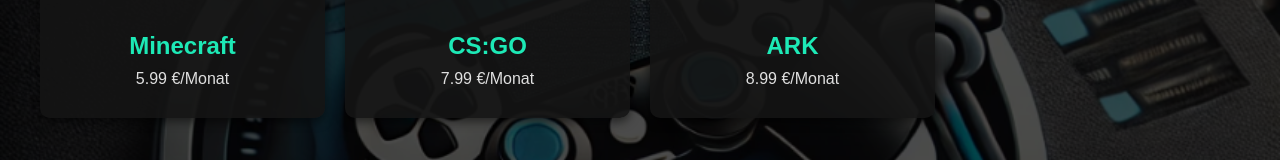
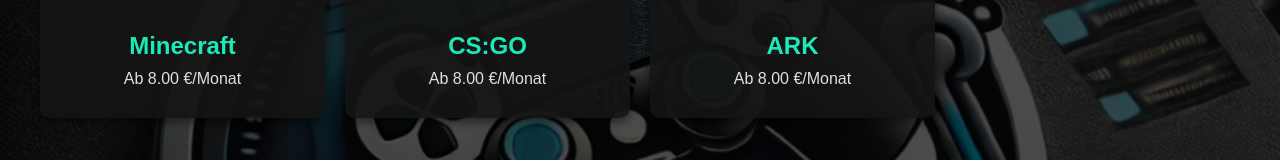
Before and after one commit to Kev10031994/Abschluss-Projekt, a React (Create React App) app in the folder frontend/: page /serverliste in a window 1280 px wide. Shown: the part 395-555 px from the top of the page. Built offline with nearby package versions, Linux system fonts and the light colour scheme.

Commit message:
DB Änderungen und Preisänderungen

```diff
--- a/frontend/src/components/pages/ServerListe.js
+++ b/frontend/src/components/pages/ServerListe.js
@@ -8,9 +8,9 @@
 import arkImage from "../../assets/images/ark.png";
 
 const serverList = [
-  { id: 1, name: "Minecraft", image: minecraftImage, price: "5.99" },
-  { id: 2, name: "CS:GO", image: csgoImage, price: "7.99" },
-  { id: 3, name: "ARK", image: arkImage, price: "8.99" },
+  { id: 1, name: "Minecraft", image: minecraftImage, price: "Ab 8.00" },
+  { id: 2, name: "CS:GO", image: csgoImage, price: "Ab 8.00" },
+  { id: 3, name: "ARK", image: arkImage, price: "Ab 8.00" },
 ];
 
 const ServerListe = () => {
```
Also changed, not shown: 1 other file (tests, documents, lock files or other folders).
